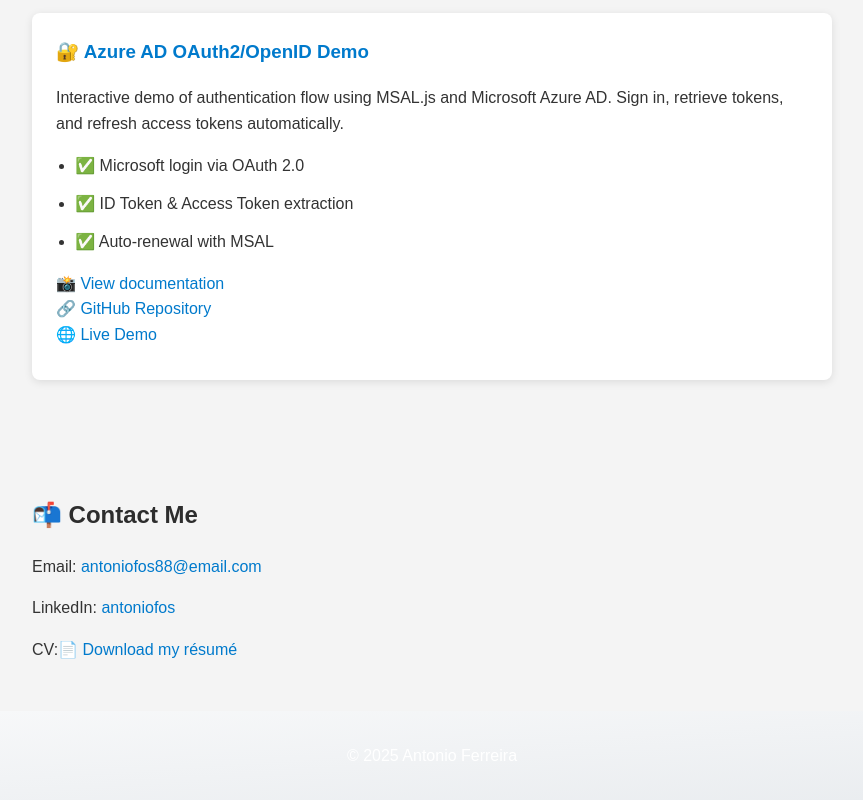
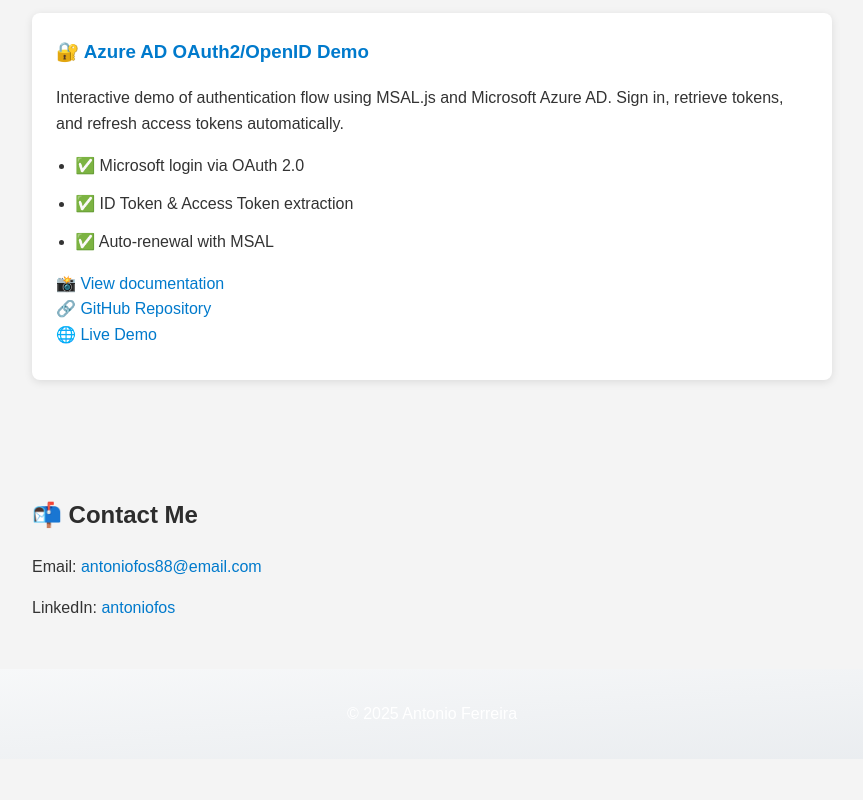
Before and after one commit to antoniofos88/portfolio, a plain HTML site: page index.html in a window 1280 px wide. Shown: the part 674-1474 px from the top of the page, without its empty margins (208-1071 px from the left). After the commit the page ends 1433 px from the top, so only its background shows below. Drawn offline with Linux system fonts and the light colour scheme.

Commit message:
Update index.html

```diff
--- a/index.html
+++ b/index.html
@@ -39,7 +39,7 @@
     <h2>📬 Contact Me</h2>
     <p>Email: <a href="mailto:antoniofos88@email.com">antoniofos88@email.com</a></p>
     <p>LinkedIn: <a href="https://www.linkedin.com/in/antoniofos/" target="_blank">antoniofos</a></p>
-    <p>CV:<a href="CV-AntonioFerreira.pdf" target="_blank">📄 Download my résumé</a></p>
+
   </section>
 
   <footer>
```
